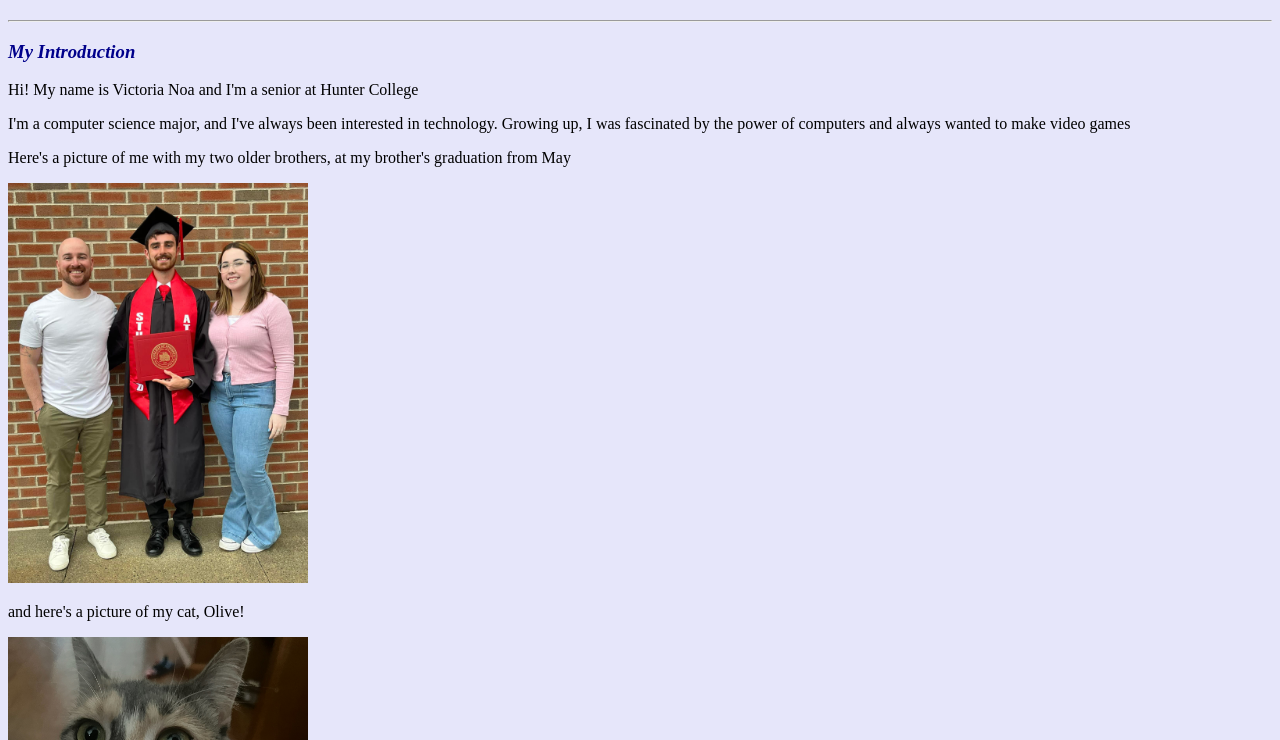
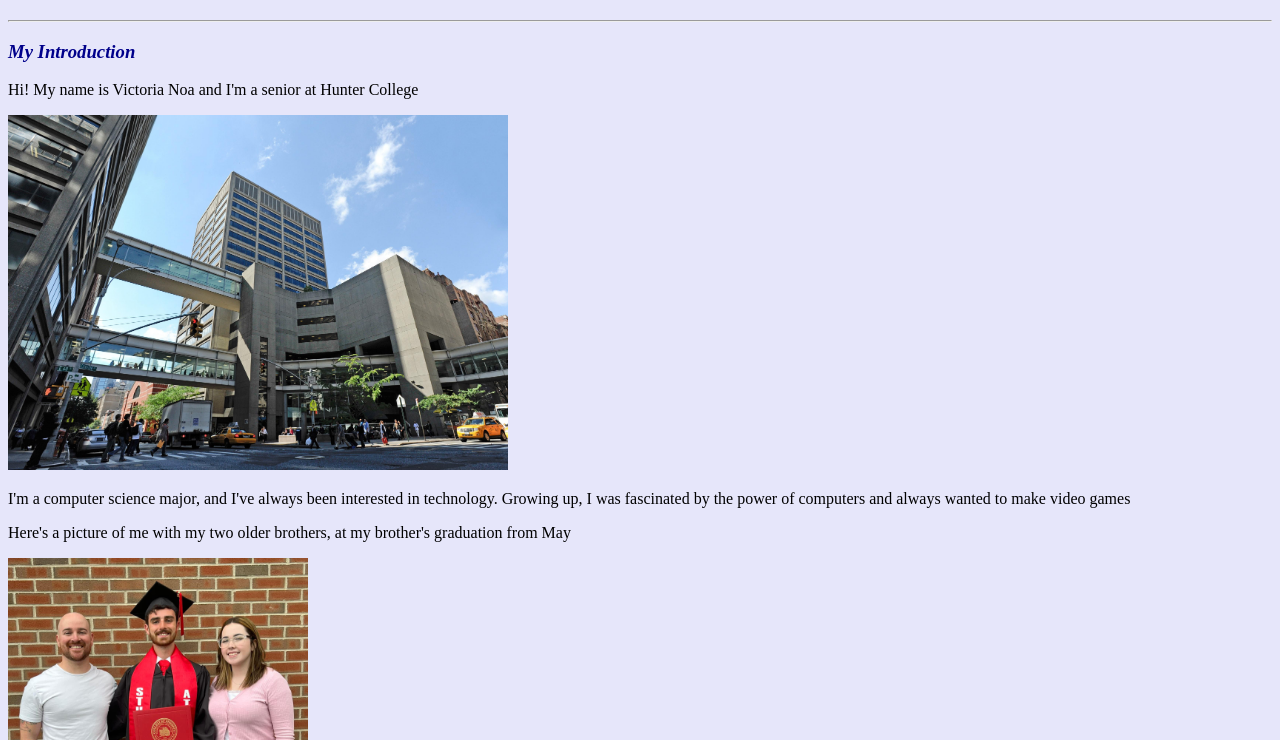
Before and after one commit to victorianoa/victorianoa.github.io, a plain HTML site: page index.html in a window 1280 px wide. Shown: the part 60-800 px from the top of the page. Drawn offline with Linux system fonts and the light colour scheme.

Commit message:
Add files via upload

```diff
--- a/index.html
+++ b/index.html
@@ -14,6 +14,7 @@
         <hr>
         <h3 style="color: darkblue;"><i>My Introduction</i></h3>
         <p> Hi! My name is Victoria Noa and I'm a senior at Hunter College</p>
+        <img width="500" src="hunter.jpeg"/>
         <p> I'm a computer science major, and I've always been interested in technology. Growing up, I was fascinated by the power of computers and always wanted to make video games</p>
         <p>Here's a picture of me with my two older brothers, at my brother's graduation from May</p>
         <img width="300" height="400" src="meandbrothers.JPG"/>
```
Also changed, not shown: hunter.jpeg (added).
